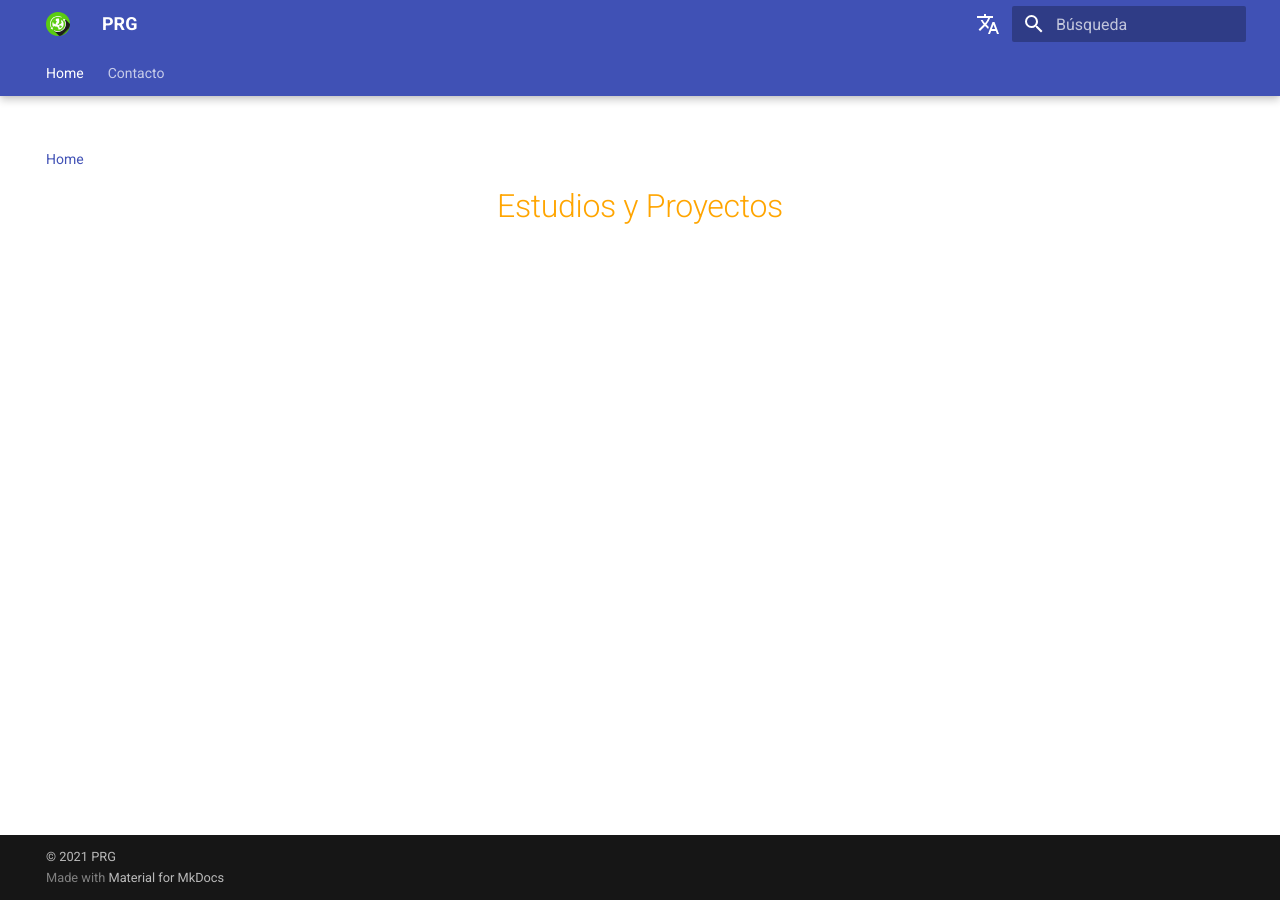
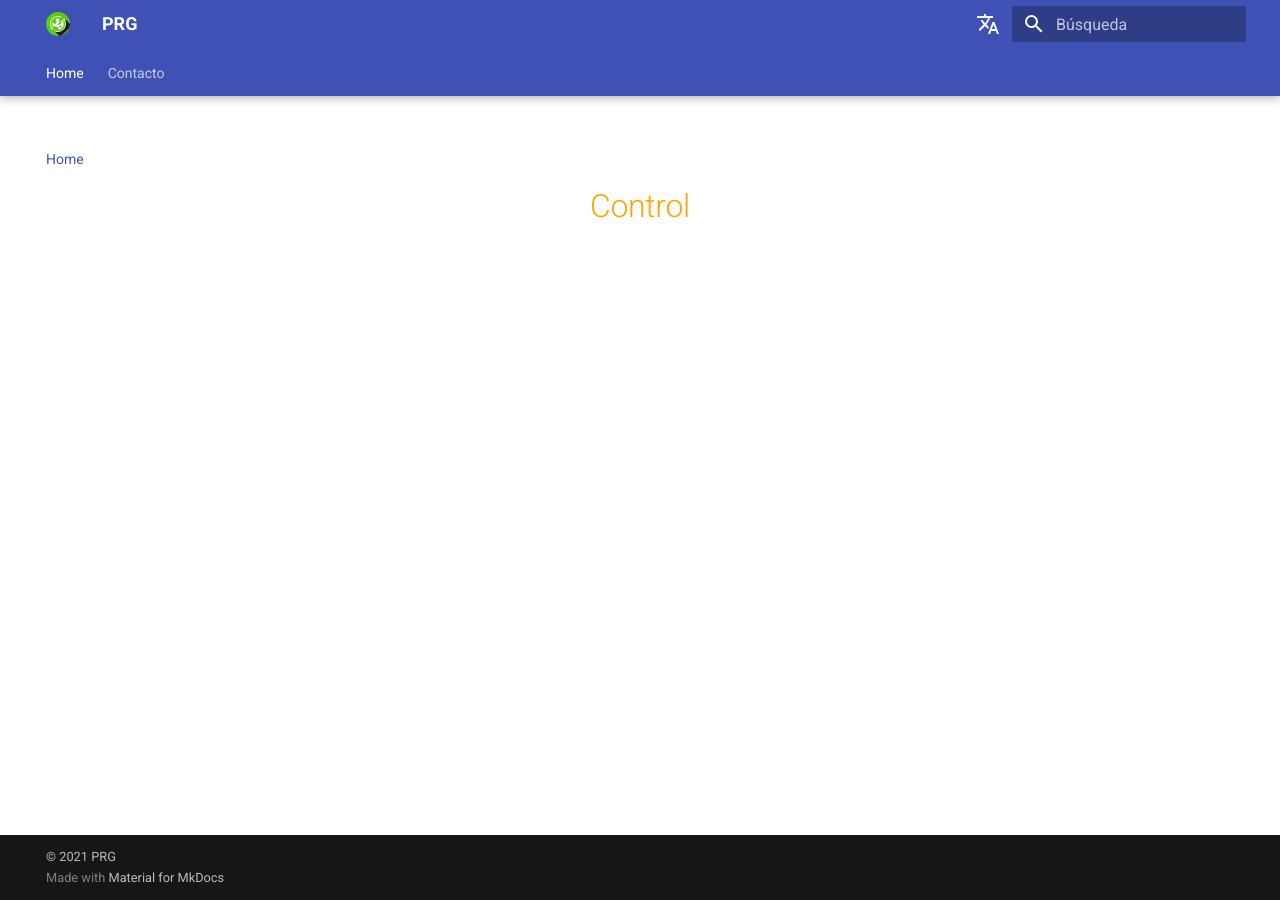
Before and after one commit to prgingeniero/Control, an MkDocs documentation site: the page built from docs/index.md, in a window 1280 px wide. Built offline with MkDocs 1.6.1 and Material for MkDocs 9.7.7, drawn with Linux system fonts in a browser that asks for light colours; comment, search, counter and statistics services are not loaded.

Commit message:
prg sáb 12 mar 2022 14:06:46 CET

```diff
--- a/docs/index.md
+++ b/docs/index.md
@@ -1,4 +1,4 @@
 #
 <center>
-    <h1 style="color:Orange;">Estudios y Proyectos</h1>
+    <h1 style="color:Orange;">Control</h1>
 </center>
```
